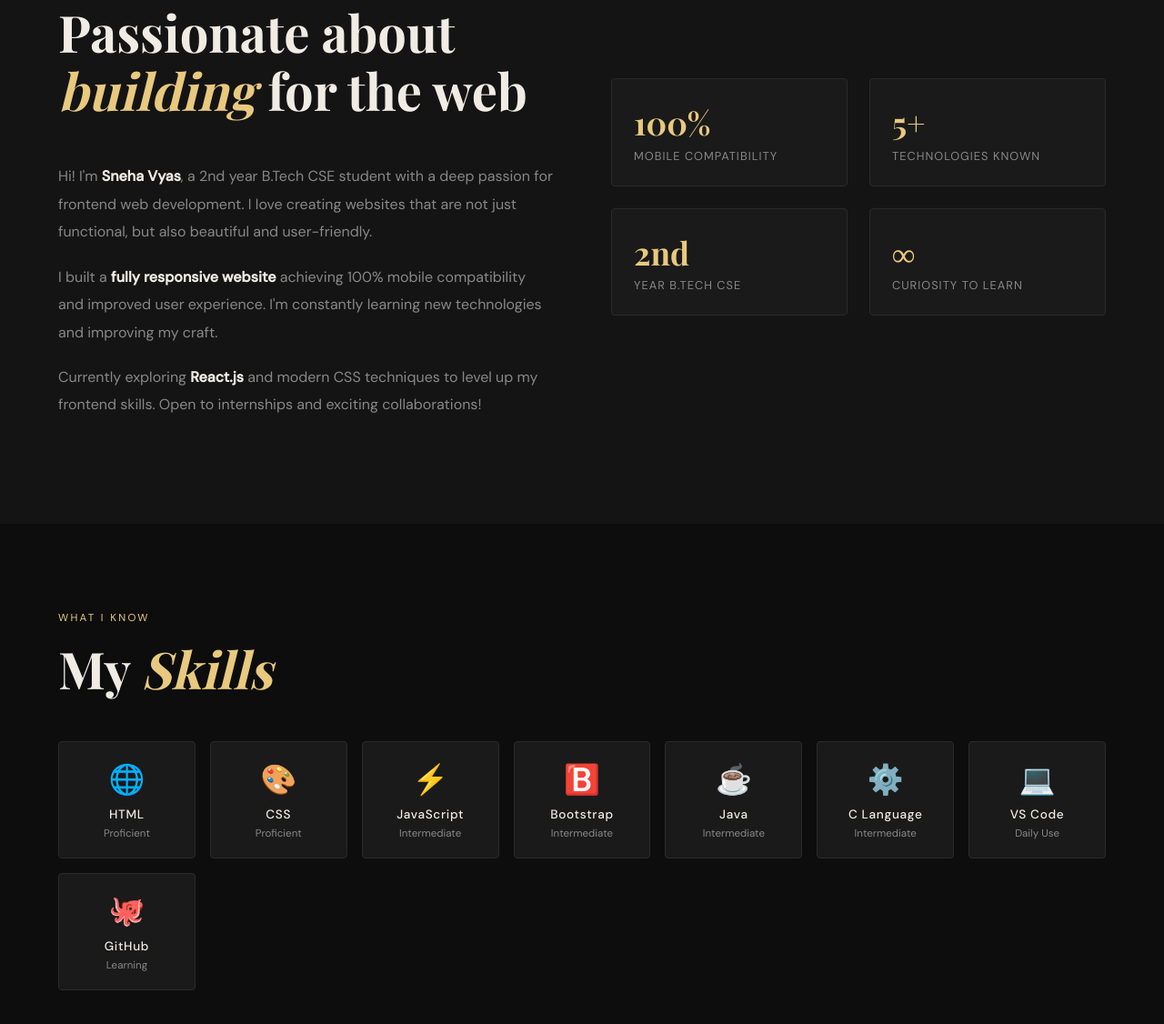
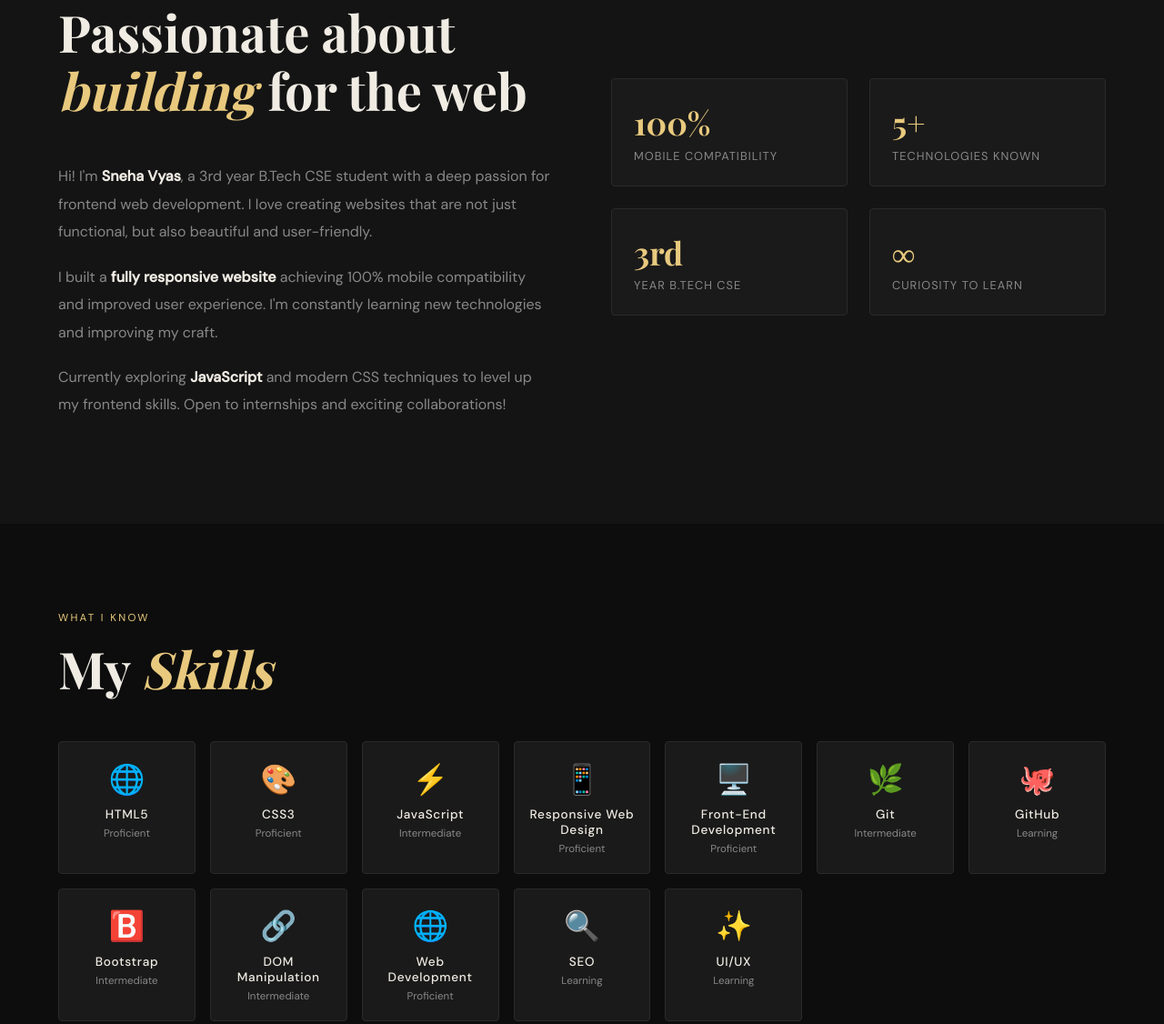
Before and after one commit to snehavyas-dev/sneha-vyas-dev-portfolio, a plain HTML site: page index.html in a window 1280 px wide. Shown: the part 943-2069 px from the top of the page at 91% size. Drawn offline with nearby package versions, Linux system fonts and the light colour scheme.

Commit message:
Update index.html to reflect current academic year and enhance project descriptions

```diff
--- a/index.html
+++ b/index.html
@@ -28,7 +28,7 @@
     <div class="hero-bg"></div>
     <div class="hero-grid"></div>
     <div class="hero-content">
-      <div class="hero-tag">Frontend Developer · B.Tech CSE · 2nd Year</div>
+      <div class="hero-tag">Frontend Developer · B.Tech CSE · 3rd Year</div>
       <h1>Sneha<br/><span>Vyas</span></h1>
       <p class="hero-sub">I craft pixel-perfect, fully responsive websites with clean code and thoughtful design. Turning ideas into real web experiences.</p>
       <div class="hero-cta">
@@ -45,9 +45,9 @@
       <div class="about-text reveal">
         <p class="section-label">About Me</p>
         <h2 class="section-title">Passionate about <span>building</span> for the web</h2>
-        <p>Hi! I'm <strong>Sneha Vyas</strong>, a 2nd year B.Tech CSE student with a deep passion for frontend web development. I love creating websites that are not just functional, but also beautiful and user-friendly.</p>
+        <p>Hi! I'm <strong>Sneha Vyas</strong>, a 3rd year B.Tech CSE student with a deep passion for frontend web development. I love creating websites that are not just functional, but also beautiful and user-friendly.</p>
         <p>I built a <strong>fully responsive website</strong> achieving 100% mobile compatibility and improved user experience. I'm constantly learning new technologies and improving my craft.</p>
-        <p>Currently exploring <strong>React.js</strong> and modern CSS techniques to level up my frontend skills. Open to internships and exciting collaborations!</p>
+        <p>Currently exploring <strong>JavaScript</strong> and modern CSS techniques to level up my frontend skills. Open to internships and exciting collaborations!</p>
       </div>
       <div class="about-stats reveal">
         <div class="stat-card">
@@ -59,7 +59,7 @@
           <div class="stat-label">Technologies Known</div>
         </div>
         <div class="stat-card">
-          <div class="stat-num">2nd</div>
+          <div class="stat-num">3rd</div>
           <div class="stat-label">Year B.Tech CSE</div>
         </div>
         <div class="stat-card">
@@ -79,12 +79,12 @@
     <div class="skills-grid reveal">
       <div class="skill-pill">
         <div class="skill-icon">🌐</div>
-        <div class="skill-name">HTML</div>
+        <div class="skill-name">HTML5</div>
         <div class="skill-level">Proficient</div>
       </div>
       <div class="skill-pill">
         <div class="skill-icon">🎨</div>
-        <div class="skill-name">CSS</div>
+        <div class="skill-name">CSS3</div>
         <div class="skill-level">Proficient</div>
       </div>
       <div class="skill-pill">
@@ -93,28 +93,48 @@
         <div class="skill-level">Intermediate</div>
       </div>
       <div class="skill-pill">
+        <div class="skill-icon">📱</div>
+        <div class="skill-name">Responsive Web Design</div>
+        <div class="skill-level">Proficient</div>
+      </div>
+      <div class="skill-pill">
+        <div class="skill-icon">🖥️</div>
+        <div class="skill-name">Front-End Development</div>
+        <div class="skill-level">Proficient</div>
+      </div>
+      <div class="skill-pill">
+        <div class="skill-icon">🌿</div>
+        <div class="skill-name">Git</div>
+        <div class="skill-level">Intermediate</div>
+      </div>
+      <div class="skill-pill">
+        <div class="skill-icon">🐙</div>
+        <div class="skill-name">GitHub</div>
+        <div class="skill-level">Learning</div>
+      </div>
+      <div class="skill-pill">
         <div class="skill-icon">🅱️</div>
         <div class="skill-name">Bootstrap</div>
         <div class="skill-level">Intermediate</div>
       </div>
       <div class="skill-pill">
-        <div class="skill-icon">☕</div>
-        <div class="skill-name">Java</div>
+        <div class="skill-icon">🔗</div>
+        <div class="skill-name">DOM Manipulation</div>
         <div class="skill-level">Intermediate</div>
       </div>
       <div class="skill-pill">
-        <div class="skill-icon">⚙️</div>
-        <div class="skill-name">C Language</div>
-        <div class="skill-level">Intermediate</div>
+        <div class="skill-icon">🌐</div>
+        <div class="skill-name">Web Development</div>
+        <div class="skill-level">Proficient</div>
       </div>
       <div class="skill-pill">
-        <div class="skill-icon">💻</div>
-        <div class="skill-name">VS Code</div>
-        <div class="skill-level">Daily Use</div>
+        <div class="skill-icon">🔍</div>
+        <div class="skill-name">SEO</div>
+        <div class="skill-level">Learning</div>
       </div>
       <div class="skill-pill">
-        <div class="skill-icon">🐙</div>
-        <div class="skill-name">GitHub</div>
+        <div class="skill-icon">✨</div>
+        <div class="skill-name">UI/UX</div>
         <div class="skill-level">Learning</div>
       </div>
     </div>
@@ -150,7 +170,7 @@
           </div>
           <div class="project-title">SigniFlexi-Business Website</div>
           <p class="project-desc">A fully responsive business website for a digital signing solution company. Features include a mobile-friendly hamburger navigation, animated sections, and a functional contact form.</p>
-          <a href="https://snehavyas-dev.github.io/signflexi-website" target="_blank" class="view-project-btn">View Project →</a>
+          <a href="https://snehavyas-dev.github.io/signflexi-website/" target="_blank" class="view-project-btn">View Project →</a>
         </div>
       </div>
       <div class="project-card">
@@ -161,9 +181,9 @@
             <span class="tag">CSS</span>
             <span class="tag">JS</span>
           </div>
-          <div class="project-title">Responsive Portfolio Website</div>
-          <p class="project-desc">A fully responsive personal portfolio website with 100% mobile compatibility. Built with pure HTML, CSS & JavaScript with smooth animations.</p>
-          <a href="https://snehavyas-dev.github.io/responsive-website/" target="_blank" class="view-project-btn">View Project →</a>
+          <div class="project-title">Weather App</div>
+          <p class="project-desc">A fully responsive weather application that displays current conditions and forecasts for any location. Built with pure HTML, CSS & JavaScript with smooth animations.</p>
+          <a href="https://snehavyas-dev.github.io/weather-app/" target="_blank" class="view-project-btn">View Project →</a>
         </div>
       </div>
     </div>
@@ -191,7 +211,7 @@
 
   <!-- FOOTER -->
   <footer>
-    <p>Designed & Built by <span>Sneha Vyas</span> · B.Tech CSE 2nd Year · 2024</p>
+    <p>Designed & Built by <span>Sneha Vyas</span> · B.Tech CSE 3rd Year · 2024</p>
   </footer>
 
 <script src="script.js"></script>
```
